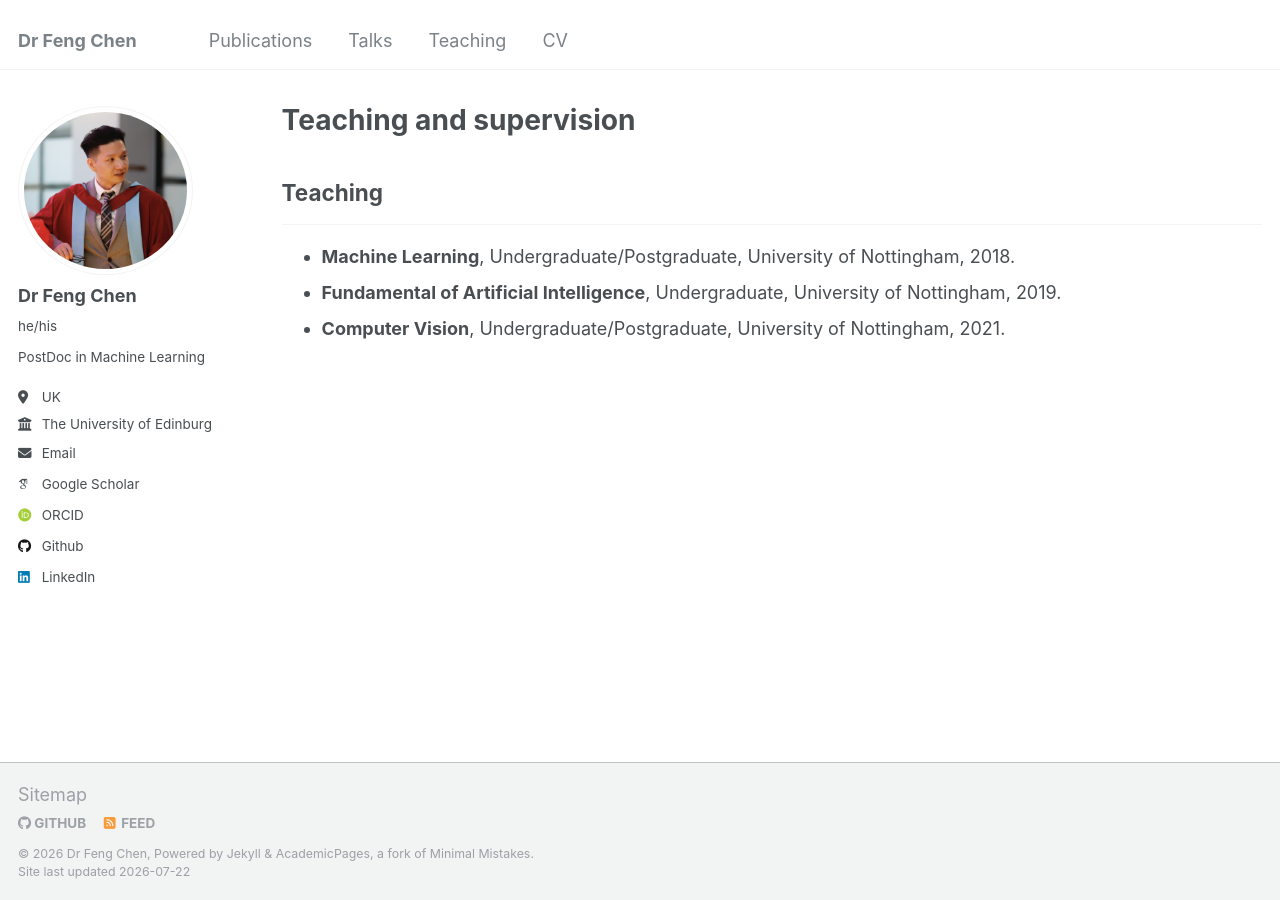
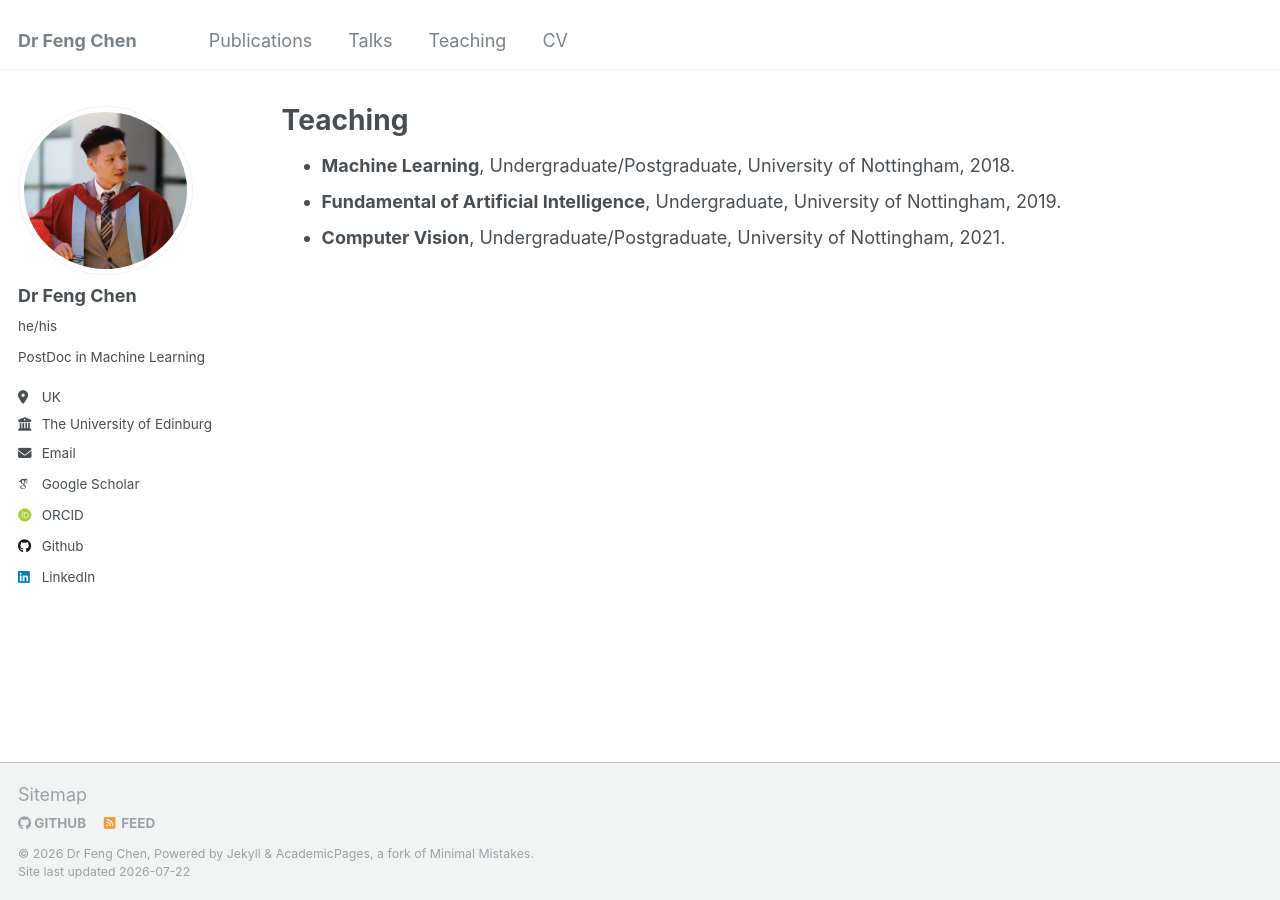
Before and after one commit to fengchen025/fengchen025.github.io, a Jekyll site: the page built from _pages/teaching.html, in a window 1280 px wide. Built offline with Jekyll 4.4.1, drawn with Linux system fonts in a browser that asks for light colours; some web fonts are replaced.

Commit message:
Update teaching.html

```diff
--- a/_pages/teaching.html
+++ b/_pages/teaching.html
@@ -1,6 +1,6 @@
 ---
 layout: archive
-title: "Teaching and supervision"
+title: "Teaching"
 permalink: /teaching/
 author_profile: true
 ---
@@ -11,8 +11,8 @@ author_profile: true
   {% include archive-single.html %}
 {% endfor %} -->
 
-<h2>Teaching</h2>
-<hr />
+<!-- <h2>Teaching</h2>
+<hr /> -->
 
 <ul>
   <li>
```
